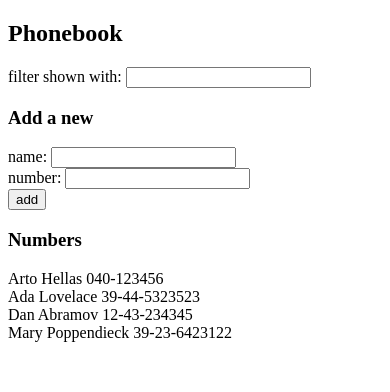
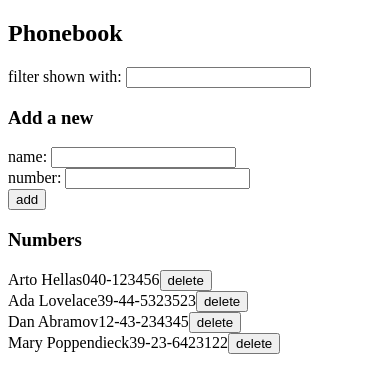
Before and after one commit to jamesho2877/fullstackopen, a React (Create React App) app in the folder part_02/phonebook/: page / in a window 390 px wide. Shown: the top 392 px of the page. Built offline with nearby package versions, Linux system fonts and the light colour scheme; data requests are answered from the project's data file.

Commit message:
2.17: Phonebook step9

```diff
--- a/part_02/phonebook/src/App.js
+++ b/part_02/phonebook/src/App.js
@@ -29,6 +29,30 @@ const App = () => {
   const handleFilterChange = (e) => {
     const keyword = e.target.value;
     setFilterKeyword(keyword);
+  };
+
+  const handleDeletePerson = (person) => {
+    const personName = person.name;
+    const confirmed = window.confirm(`Delete ${personName} ?`);
+    if (!confirmed) return;
+
+    personService
+      .delete(person.id)
+      .then(deletedSuceeded => {
+        if (deletedSuceeded) {
+          setPersons(prev => prev.filter(p => p.id !== person.id));
+        } else {
+          alert(`Unable to delete ${personName}`);
+        }
+      })
+      .catch(err => {
+        if (err.response.status === 404) {
+          alert(`${personName} was already deleted`);
+          setPersons(prev => prev.filter(p => p.id !== person.id));
+        } else {
+          alert(`Unable to delete ${personName}`);
+        }
+      })
   };
 
   const handleAddPerson = (e) => {
@@ -66,7 +90,10 @@ const App = () => {
         onAddPerson={handleAddPerson} />
 
       <h3>Numbers</h3>
-      <Persons persons={persons} filterKeyword={filterKeyword} />
+      <Persons
+        persons={persons}
+        filterKeyword={filterKeyword}
+        onDeletePerson={handleDeletePerson} />
     </div>
   );
 };
--- a/part_02/phonebook/src/components/Person.js
+++ b/part_02/phonebook/src/components/Person.js
@@ -1,5 +1,11 @@
-const Person = ({ person }) => {
-  return <div>{person.name} {person.number}</div>;
+const Person = ({ person, onDeletePerson }) => {
+  return (
+    <div>
+      <span>{person.name}</span>
+      <span>{person.number}</span>
+      <button onClick={() => onDeletePerson(person)}>delete</button>
+    </div>
+  );
 };
 
 export default Person;
--- a/part_02/phonebook/src/components/Persons.js
+++ b/part_02/phonebook/src/components/Persons.js
@@ -1,12 +1,12 @@
 import Person from "./Person";
 
-const Persons = ({ persons, filterKeyword }) => {
+const Persons = ({ persons, filterKeyword, onDeletePerson }) => {
   const filteredPersons = filterKeyword.length > 0
     ? persons.filter(person => person.name.toLowerCase().includes(filterKeyword.toLowerCase()))
     : persons;
 
   const nameListDOM = filteredPersons.map(person => (
-    <Person key={person.name} person={person} />
+    <Person key={person.name} person={person} onDeletePerson={onDeletePerson} />
   ));
 
   return nameListDOM;
--- a/part_02/phonebook/src/services/persons.js
+++ b/part_02/phonebook/src/services/persons.js
@@ -7,18 +7,24 @@ const getAll = () => {
   return request.then((response) => response.data);
 };
 
-const create = (newObject) => {
+const createItem = (newObject) => {
   const request = axios.post(baseUrl, newObject);
   return request.then((response) => response.data);
 };
 
-const update = (id, newObject) => {
+const updateItem = (id, newObject) => {
   const request = axios.put(`${baseUrl}/${id}`, newObject);
   return request.then((response) => response.data);
 };
 
+const deleteItem = (id) => {
+  const request = axios.delete(`${baseUrl}/${id}`);
+  return request.then((response) => response.status === 200);
+};
+
 export default {
-  getAll,
-  create,
-  update,
+  getAll: getAll,
+  create: createItem,
+  update: updateItem,
+  delete: deleteItem,
 };
```
Also changed, not shown: 1 other file (tests, documents, lock files or other folders).
